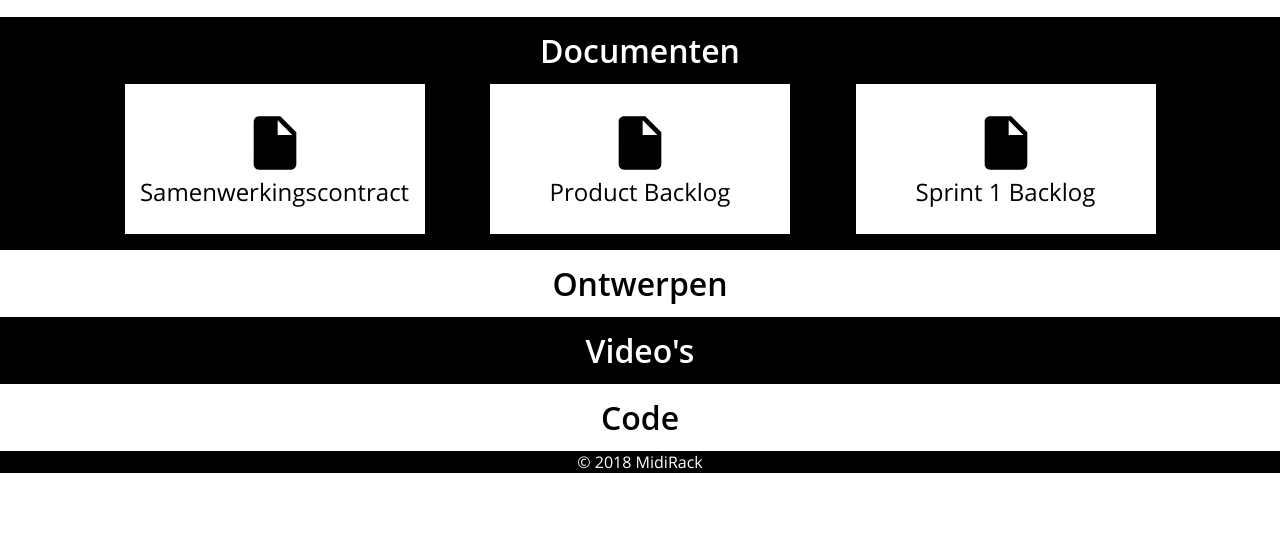
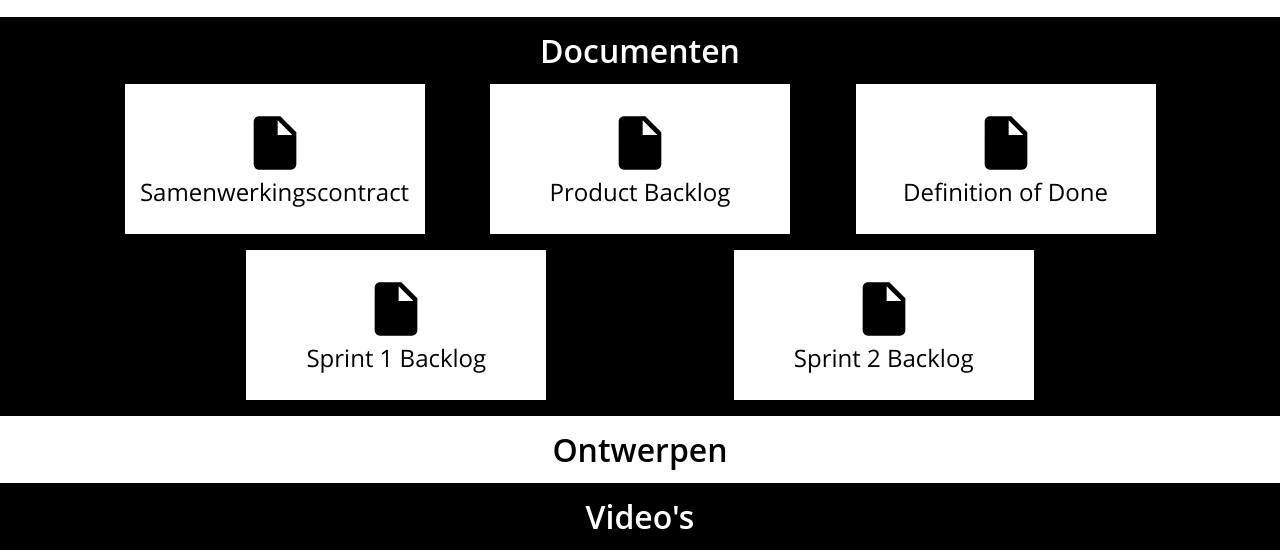
Before and after one commit to MidiRack/Website, a plain HTML site: page index.html in a window 1280 px wide. Shown: the part 691-1246 px from the top of the page. Before the commit the page ends 1164 px from the top, so only its background shows below. Drawn offline with Linux system fonts and the light colour scheme; no server answers; a web font is replaced by a local one.

Commit message:
Definition of Done + Sprint 2

```diff
--- a/index.html
+++ b/index.html
@@ -124,9 +124,19 @@
 						<span>Product Backlog</span>
 					</div>
 
+					<div class="item" href="static/files/dod.pdf">
+						<img class="svg" src="static/images/files.svg" />
+						<span>Definition of Done</span>
+					</div>
+
 					<div class="item" href="static/files/sprintplanning1.pdf">
 						<img class="svg" src="static/images/files.svg" />
 						<span>Sprint 1 Backlog</span>
+					</div>
+
+					<div class="item" href="static/files/sprintplanning2.pdf">
+						<img class="svg" src="static/images/files.svg" />
+						<span>Sprint 2 Backlog</span>
 					</div>
 				</div>
 			</div>
```
Also changed, not shown: 3 other files.
